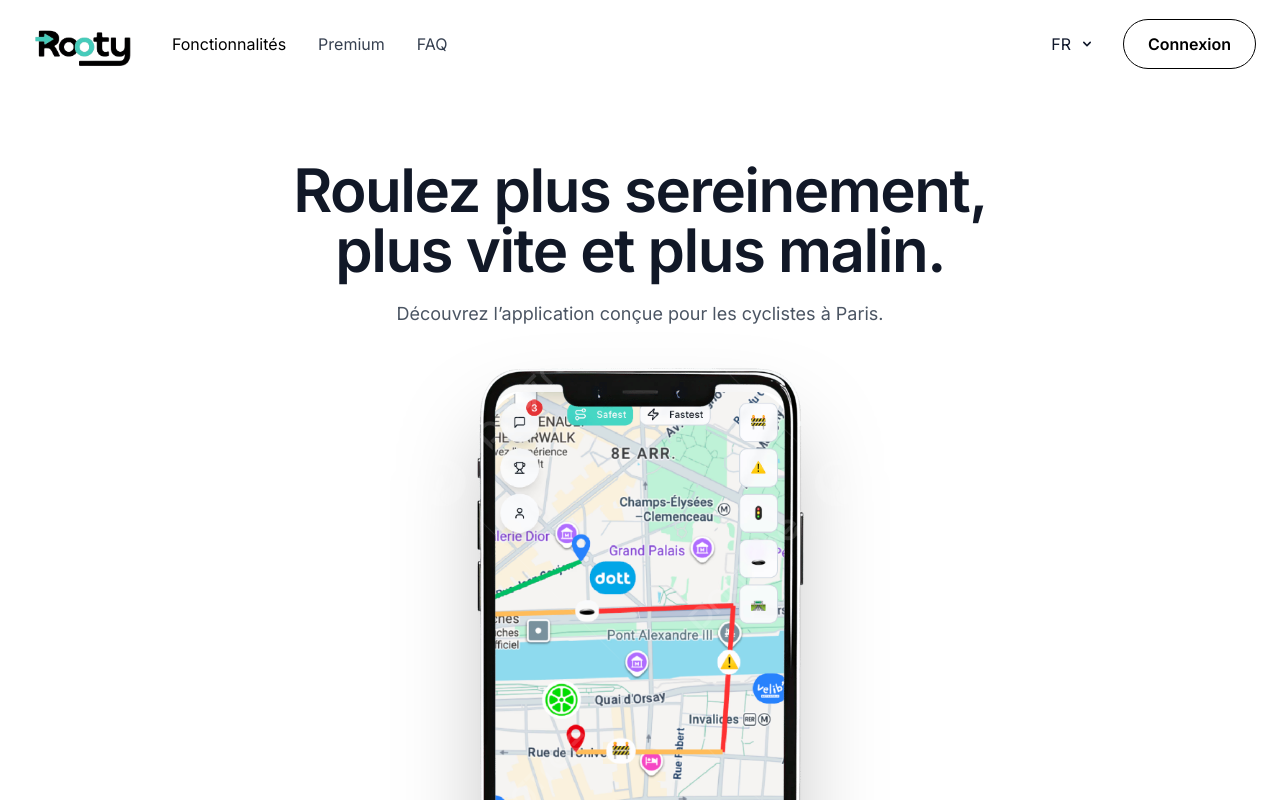
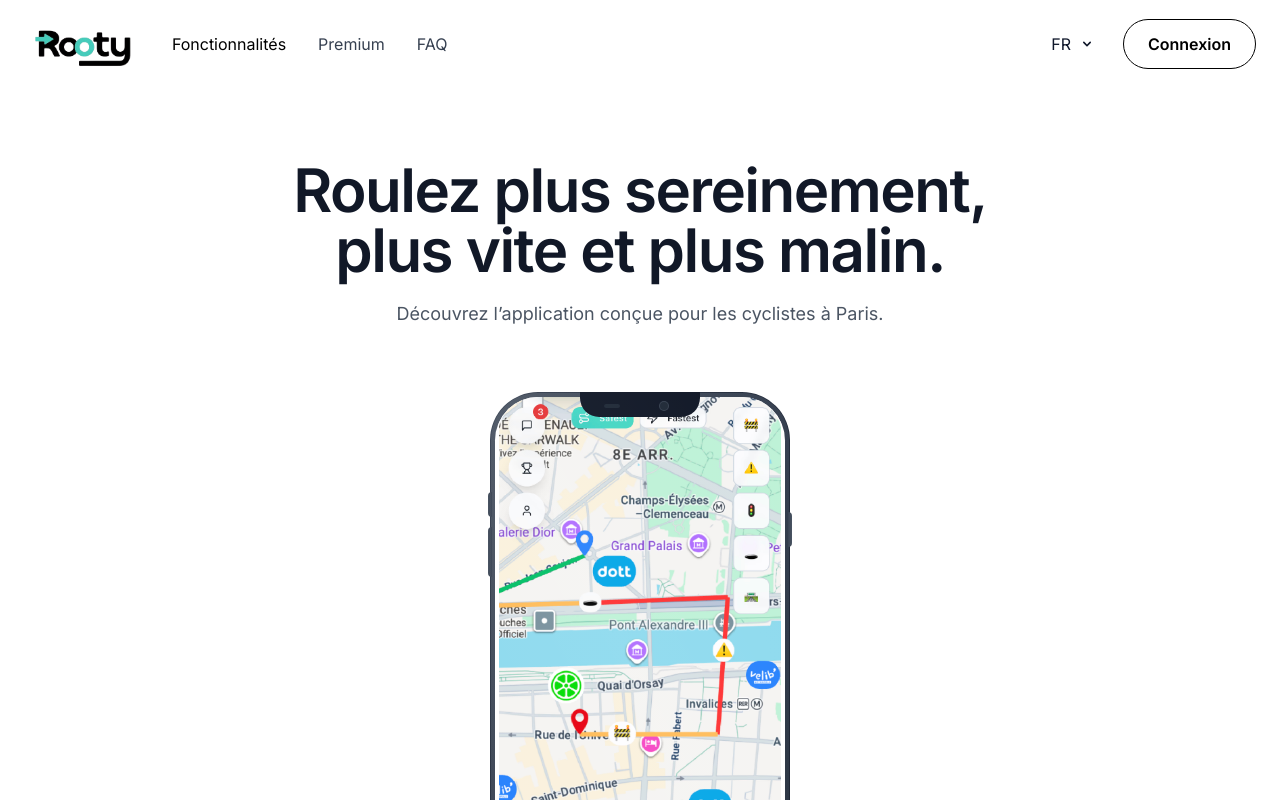
Before and after one commit to tichooo/ROOTY-landing-page, a React (Create React App) app in the folder rooty-landing-page/: page / in a window 1280 px wide. Shown: the top 800 px of the page. Built offline with nearby package versions, Linux system fonts and the light colour scheme.

Commit message:
test ergonomie tel

```diff
--- a/rooty-landing-page/src/components/DemoShowcase.jsx
+++ b/rooty-landing-page/src/components/DemoShowcase.jsx
@@ -2,6 +2,7 @@ import { useEffect, useRef, useState } from "react";
 import { motion, AnimatePresence } from "framer-motion";
 import FadeIn from "./motion/FadeIn";
 import { useTranslation } from "react-i18next";
+import PhoneFrame from "../components/ui/PhoneFrame";
 
 export default function DemoShowcase() {
   const { t } = useTranslation();
@@ -46,19 +47,19 @@ export default function DemoShowcase() {
       <div className="mx-auto max-w-6xl px-4 text-center">
         {/* Visual first (smaller phone frame) */}
         <FadeIn mode="onScroll" repeat>
-          <div className="mx-auto relative w-[210px] sm:w-[240px] md:w-[270px] lg:w-[290px]">
-            {/* Viewport */}
-            <div
-              className="relative overflow-hidden rounded-[32px] shadow-[0_30px_40px_rgba(0,0,0,0.22)] ring-1 ring-black/10 bg-black/2 aspect-[9/19.5] touch-pan-y"
+          <PhoneFrame
+            width={290}
+            height={580}
             onTouchStart={onTouchStart}
             onTouchEnd={onTouchEnd}
+            className="mx-auto scale-[0.75] sm:scale-[0.85] md:scale-90 lg:scale-100 origin-top"
           >
             <AnimatePresence initial={false} mode="wait">
               <motion.img
                 key={index}
                 src={screens[index]}
                 alt={t("demo_screen_alt", { index: index + 1 })}
-                  className="absolute inset-0 w-full h-full object-cover select-none"
+                className="absolute inset-0 w-full h-full object-contain select-none"
                 initial={{ x: "100%" }}
                 animate={{ x: "0%" }}
                 exit={{ x: "-100%" }}
@@ -66,16 +67,7 @@ export default function DemoShowcase() {
                 draggable={false}
               />
             </AnimatePresence>
-            </div>
-
-            {/* Optional realistic bezel over the viewport */}
-            { <img
-              src="/img/phone-frame.png"
-              alt=""
-              aria-hidden="true"
-              className="pointer-events-none absolute inset-0 w-full h-full"
-            />}
-          </div>
+          </PhoneFrame>
         </FadeIn>
 
         {/* Dots */}
--- a/rooty-landing-page/src/components/Hero.jsx
+++ b/rooty-landing-page/src/components/Hero.jsx
@@ -1,5 +1,6 @@
 import FadeIn from "./motion/FadeIn";
 import { useTranslation } from "react-i18next";
+import PhoneFrame from "./ui/PhoneFrame";
 
 export default function Hero() {
   const { t } = useTranslation();
@@ -38,36 +39,18 @@ export default function Hero() {
 
         {/* Image téléphone + cadre */}
         <FadeIn mode="onScroll" repeat delay={0.25}>
-          <div
-            className="relative mt-16 mx-auto w-fit grid place-items-center"
-            style={{
-              width: SCREEN_W + FRAME_EXTRA_W,
-              height: typeof SCREEN_H === "number" ? SCREEN_H + FRAME_EXTRA_H : "auto",
-            }}
-          >
-            {/* Cadre du téléphone */}
-            <img
-              src="/img/phone-frame.png"
-              alt="Phone frame"
-              className="absolute z-20 pointer-events-none select-none"
-              style={{
-                width: SCREEN_W + FRAME_EXTRA_W,
-                height:
-                  typeof SCREEN_H === "number" ? SCREEN_H + FRAME_EXTRA_H : "auto",
-                transform: `translate(${FRAME_SHIFT_X}%, ${FRAME_SHIFT_Y}%)`,
-              }}
-            />
-
-            {/* Écran interne */}
-            <img
-              src="/img/screen_routing.png"
-              alt={t("hero_phone_alt")}
-              className="relative z-10 select-none drop-shadow-[0_40px_45px_rgba(0,0,0,0.25)] rounded-[1.8rem]"
-              style={{
-                width: SCREEN_W,
-                height: SCREEN_H,
-              }}
-            />
+          <div className="mt-16 mx-auto">
+            <PhoneFrame
+              width={300}
+              height={580}
+              className="mx-auto"
+            >
+              <img
+                src="/img/screen_routing.png"
+                alt={t("hero_phone_alt")}
+                className="w-full h-full object-contain"
+              />
+            </PhoneFrame>
           </div>
         </FadeIn>
 
--- /dev/null
+++ b/rooty-landing-page/src/components/ui/PhoneFrame.jsx
@@ -0,0 +1,51 @@
+import { motion, AnimatePresence } from "framer-motion";
+
+export default function PhoneFrame({
+  width = 280,
+  height = 580,
+  children,
+  className = "",
+  onTouchStart,
+  onTouchEnd,
+  onMouseEnter,
+  onMouseLeave
+}) {
+  return (
+    <div
+      className={`mx-auto relative ${className}`}
+      style={{ width: `${width}px`, height: `${height}px` }}
+      onTouchStart={onTouchStart}
+      onTouchEnd={onTouchEnd}
+      onMouseEnter={onMouseEnter}
+      onMouseLeave={onMouseLeave}
+    >
+      {/* Phone outer frame with 3D effect */}
+      <div className="absolute inset-0 rounded-[3rem] bg-gradient-to-br from-gray-700 to-gray-900 transform rotate-0 p-[3px]">
+        {/* Inner bezel with metallic effect */}
+        <div className="absolute inset-[1px] rounded-[2.9rem] bg-gradient-to-br from-gray-600 via-gray-700 to-gray-800">
+          {/* Screen content */}
+          <div className="absolute inset-[4px] rounded-[2.7rem] overflow-hidden bg-white">
+            {children}
+          </div>
+        </div>
+
+        {/* Notch area with camera and sensors */}
+        <div className="absolute top-0 left-1/2 -translate-x-1/2 w-[120px] h-[25px]">
+          <div className="absolute inset-0 bg-gray-900 rounded-b-[1.2rem]"></div>
+          {/* Camera dot */}
+          <div className="absolute right-8 top-2.5 w-2 h-2 rounded-full bg-gray-800 ring-1 ring-gray-700"></div>
+          {/* Sensor */}
+          <div className="absolute left-6 top-3 w-4 h-1 rounded-full bg-gray-800"></div>
+        </div>
+
+        {/* Side buttons with metallic effect */}
+        <div className="absolute -left-0.5 top-[100px] w-1 h-[25px] bg-gradient-to-r from-gray-600 to-gray-700 rounded-l shadow-lg"></div>
+        <div className="absolute -left-0.5 top-[135px] w-1 h-[50px] bg-gradient-to-r from-gray-600 to-gray-700 rounded-l shadow-lg"></div>
+        <div className="absolute -right-0.5 top-[120px] w-1 h-[35px] bg-gradient-to-l from-gray-600 to-gray-700 rounded-r shadow-lg"></div>
+
+        {/* Subtle reflections */}
+        <div className="absolute inset-0 rounded-[3rem] bg-gradient-to-tr from-transparent via-white/5 to-transparent pointer-events-none"></div>
+      </div>
+    </div>
+  );
+}
--- a/rooty-landing-page/src/pages/Premium.jsx
+++ b/rooty-landing-page/src/pages/Premium.jsx
@@ -46,14 +46,14 @@ export default function Premium() {
     }
   ];
 
-  // Premium app screens showing different features
+  // Premium app screens - update with your actual premium feature screenshots
   const screens = [
-    "/img/screen_routing.png",    // Navigation route screen
-    "/img/screen_guidance.png",   // Turn-by-turn navigation
-    "/img/screen_community.png",  // Community features
-    "/img/demo-2.png",           // Weather navigation
-    "/img/demo-3.png"            // Statistics and tracking
-  ].map(path => process.env.PUBLIC_URL + path); // Ensure correct path resolution
+    "/img/screen_routing.png",
+    "/img/screen_guidance.png",
+    "/img/screen_community.png",
+    "/img/demo-2.png",
+    "/img/demo-3.png"
+  ];
 
   // Autoplay functionality
   useEffect(() => {
@@ -133,7 +133,7 @@ export default function Premium() {
                   {/* Inner bezel with metallic effect */}
                   <div className="absolute inset-[1px] rounded-[2.9rem] bg-gradient-to-br from-gray-600 via-gray-700 to-gray-800">
                     {/* Screen content */}
-                    <div className="absolute inset-[4px] rounded-[2.7rem] overflow-hidden bg-white">
+                    <div className="absolute inset-[4px] rounded-[2.7rem] overflow-hidden">
                       <AnimatePresence initial={false}>
                         <motion.div
                           key={index}
@@ -141,16 +141,12 @@ export default function Premium() {
                           animate={{ opacity: 1, x: 0 }}
                           exit={{ opacity: 0, x: -100 }}
                           transition={{ duration: 0.3 }}
-                          className="absolute inset-0 flex items-center justify-center"
+                          className="absolute inset-0"
                         >
                           <img
                             src={screens[index]}
-                            alt={t('premium_screen_alt', { index: index + 1 })}
-                            className="w-full h-full object-contain"
-                            onError={(e) => {
-                              console.error('Image failed to load:', screens[index]);
-                              e.target.style.display = 'none';
-                            }}
+                            alt={`Premium feature screen ${index + 1}`}
+                            className="w-full h-full object-cover"
                           />
                         </motion.div>
                       </AnimatePresence>
```
Lines whose indentation alone changed are shown as unchanged.
